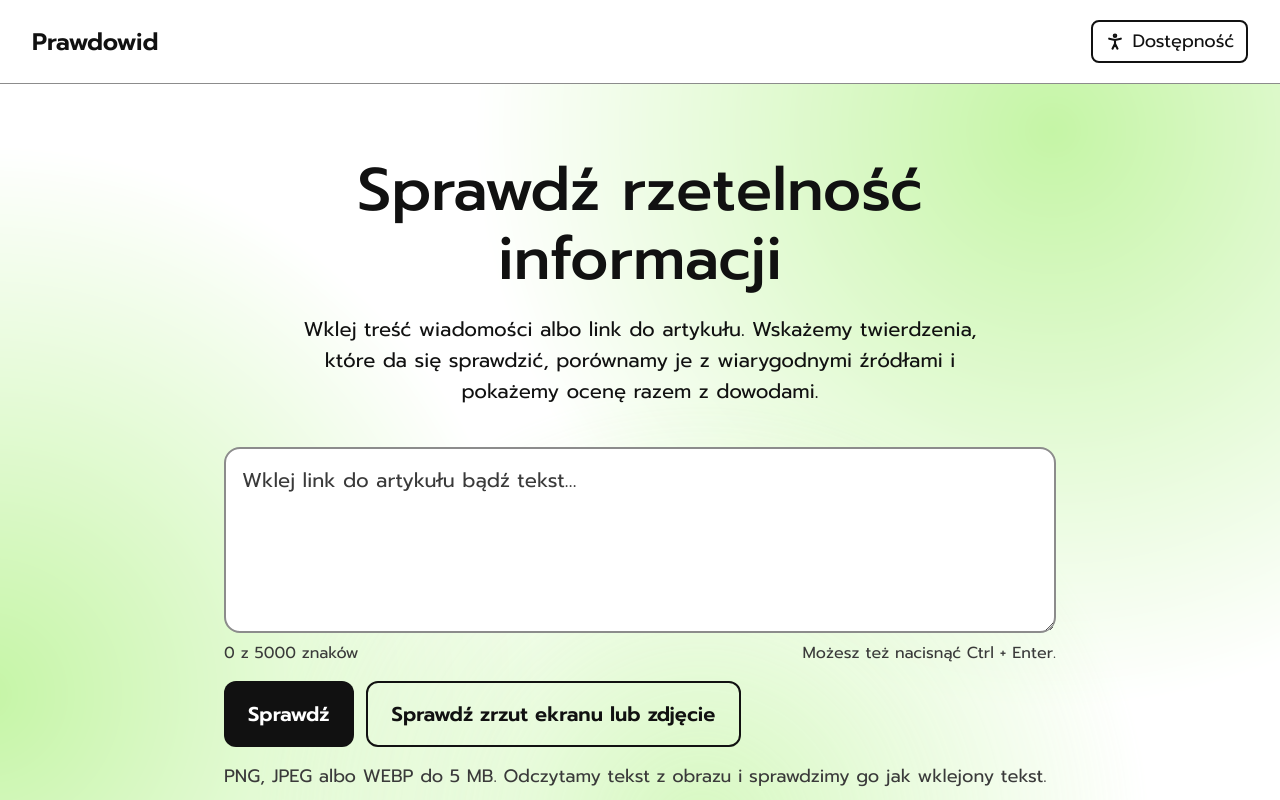
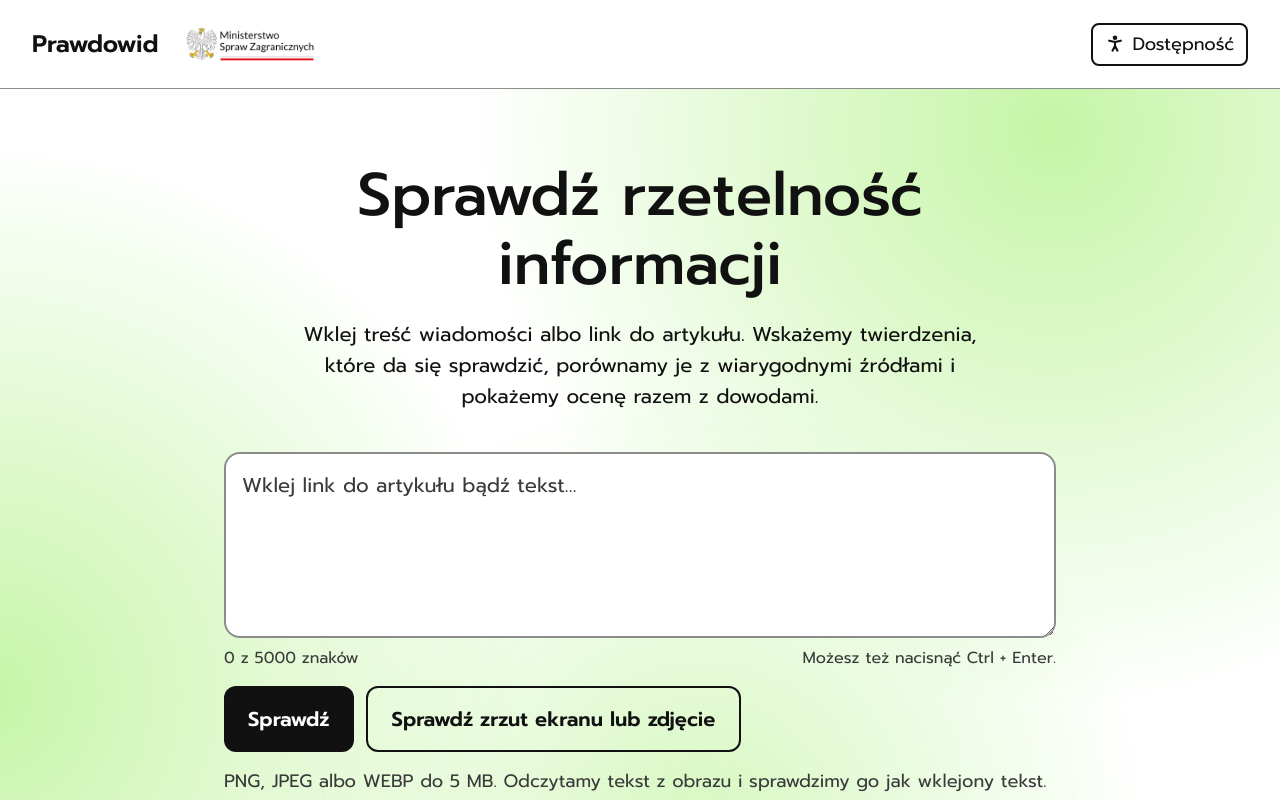
Before and after one commit to KNI-PM-Szczecin/Prawdowid, a Preact app in the folder src/frontend/: page / in a window 1280 px wide. Shown: the top 800 px of the page. Built offline with nearby package versions, Linux system fonts and the light colour scheme.

Commit message:
feat: MFA logo in the header and footer (#100)
* feat: MFA logo slot next to the title and under the footer text, hidden until the official file is added

* feat: add the current MFA logotype (public domain, Wikimedia Commons) with a white backdrop in every contrast mode

```diff
--- a/src/frontend/src/components/Footer.scss
+++ b/src/frontend/src/components/Footer.scss
@@ -21,6 +21,10 @@
   }
 
   &__about {
+    display: flex;
+    flex-direction: column;
+    align-items: flex-start;
+    gap: 1rem;
     max-width: 48rem;
     font-size: $text-base;
     line-height: 1.55;
--- a/src/frontend/src/components/Footer.tsx
+++ b/src/frontend/src/components/Footer.tsx
@@ -1,6 +1,7 @@
 import { texts } from "../lib/texts";
 import "./Footer.scss";
 import { ExternalIcon } from "./Icons";
+import { MszLogo } from "./MszLogo";
 
 const LINKS = [
   { label: texts.footer.repository, href: texts.footer.repositoryUrl },
@@ -12,7 +13,10 @@ export function Footer() {
   return (
     <footer class="footer">
       <div class="footer__inner">
-        <p class="footer__about">{texts.footer.about}</p>
+        <div class="footer__about">
+          <p>{texts.footer.about}</p>
+          <MszLogo variant="footer" />
+        </div>
         <ul class="footer__links">
           {LINKS.map((link) => (
             <li key={link.href}>
--- a/src/frontend/src/components/Header.scss
+++ b/src/frontend/src/components/Header.scss
@@ -28,6 +28,13 @@
     @include from-sm {
       padding-inline: 2rem;
     }
+  }
+
+  &__brand-group {
+    display: flex;
+    flex-wrap: wrap;
+    align-items: center;
+    gap: 0.75rem 1.25rem;
   }
 
   &__brand {
--- a/src/frontend/src/components/Header.tsx
+++ b/src/frontend/src/components/Header.tsx
@@ -2,6 +2,7 @@ import { useEffect, useRef } from "preact/hooks";
 import { texts } from "../lib/texts";
 import "./Header.scss";
 import { AccessibilityIcon } from "./Icons";
+import { MszLogo } from "./MszLogo";
 
 // Read by ResultView.scss: the fixed claim drawer starts below the sticky header.
 const HEADER_HEIGHT_PROPERTY = "--header-height";
@@ -33,6 +34,7 @@ export function Header({ onHome, onOpenAccessibility, notice }: HeaderProps) {
   return (
     <header ref={headerRef} class="header">
       <div class="header__inner">
+        <div class="header__brand-group">
           <a
             href="/"
             onClick={(event) => {
@@ -43,6 +45,8 @@ export function Header({ onHome, onOpenAccessibility, notice }: HeaderProps) {
           >
             {texts.appName}
           </a>
+          <MszLogo variant="header" />
+        </div>
         <nav aria-label={texts.nav.label}>
           <button type="button" onClick={onOpenAccessibility} class="header__accessibility">
             <AccessibilityIcon class="header__accessibility-icon" />
--- /dev/null
+++ b/src/frontend/src/components/MszLogo.scss
@@ -0,0 +1,18 @@
+@use "../styles/mixins" as *;
+
+.msz-logo {
+  display: block;
+  width: auto;
+  max-width: 100%;
+  // White in every contrast mode: on the black high-contrast page the black lettering would vanish.
+  border-radius: $radius-sm;
+  background: var(--logo-backdrop);
+
+  &--header {
+    height: 3rem;
+  }
+
+  &--footer {
+    height: 3.5rem;
+  }
+}
--- /dev/null
+++ b/src/frontend/src/components/MszLogo.tsx
@@ -0,0 +1,21 @@
+import { useState } from "preact/hooks";
+import { texts } from "../lib/texts";
+import "./MszLogo.scss";
+
+// Current MFA logotype (2022), public domain, from Wikimedia Commons:
+// https://commons.wikimedia.org/wiki/File:Ministerstwo_Spraw_Zagranicznych_logo_2022.png
+// Commons has no SVG of this version (the SVG there is the logotype used before 2022).
+const LOGO_SRC = "/msz-logo.png";
+
+export function MszLogo({ variant }: { variant: "header" | "footer" }) {
+  const [missing, setMissing] = useState(false);
+  if (missing) return null;
+  return (
+    <img
+      src={LOGO_SRC}
+      alt={texts.mszLogoAlt}
+      class={`msz-logo msz-logo--${variant}`}
+      onError={() => setMissing(true)}
+    />
+  );
+}
--- a/src/frontend/src/lib/texts.ts
+++ b/src/frontend/src/lib/texts.ts
@@ -13,6 +13,7 @@ import type {
 
 export const texts = {
   appName: "Prawdowid",
+  mszLogoAlt: "Ministerstwo Spraw Zagranicznych",
   skipToContent: "Przejdź do treści",
   nav: {
     label: "Nawigacja główna",
--- a/src/frontend/src/styles/_tokens.scss
+++ b/src/frontend/src/styles/_tokens.scss
@@ -5,6 +5,8 @@
   --ink-soft: #3a3a3a;
   --line: #8c8c8c;
   --link: #0b4fc2;
+  // The MFA logo is black on transparent; it keeps a white backdrop in every contrast mode.
+  --logo-backdrop: #ffffff;
   --positive-soft: #defccc;
   --positive-line: #8ccc6a;
   --positive-strong: #1c7a30;
```
Also changed, not shown: src/frontend/public/msz-logo.png (added). Lines whose indentation alone changed are shown as unchanged.
